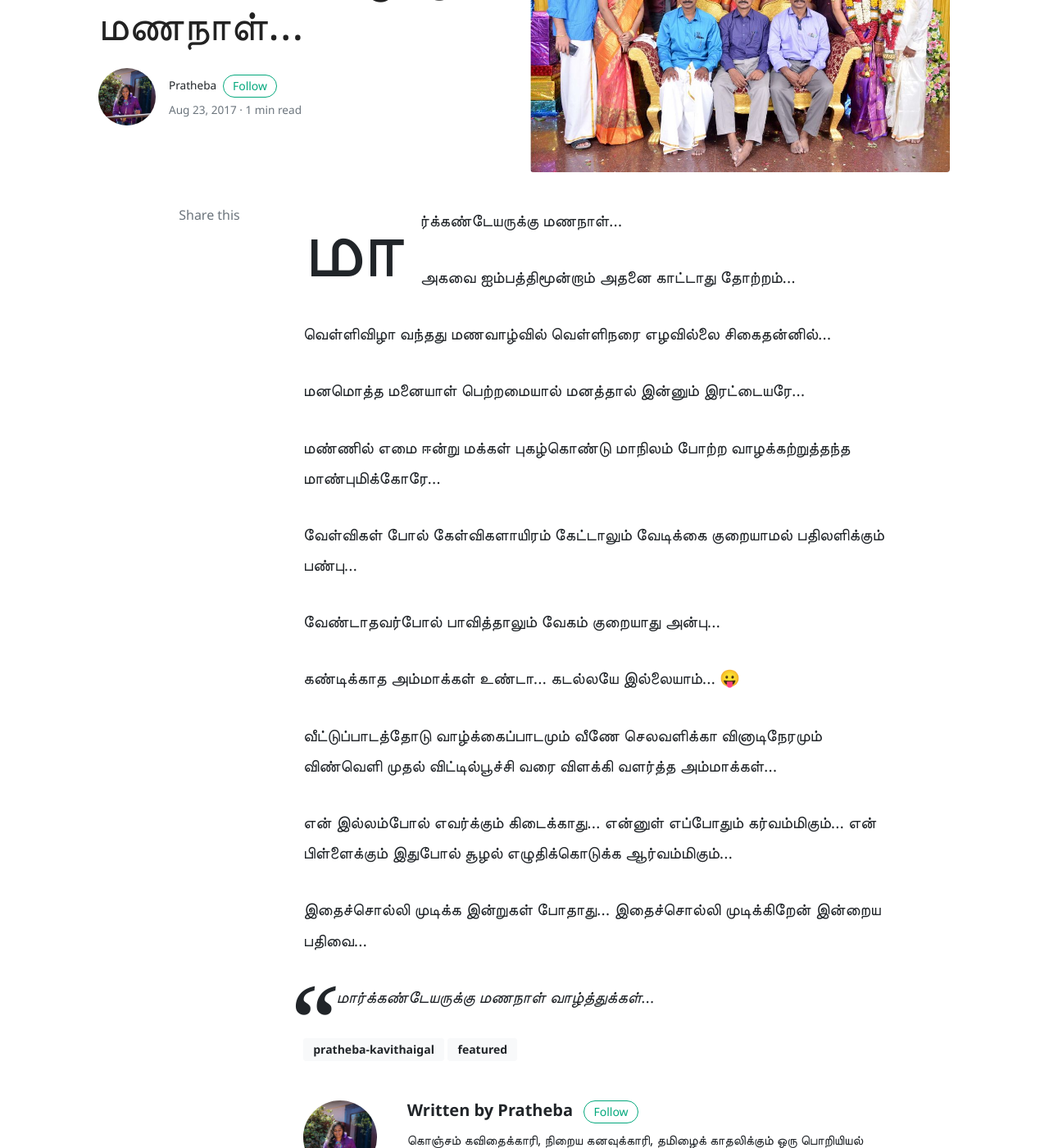
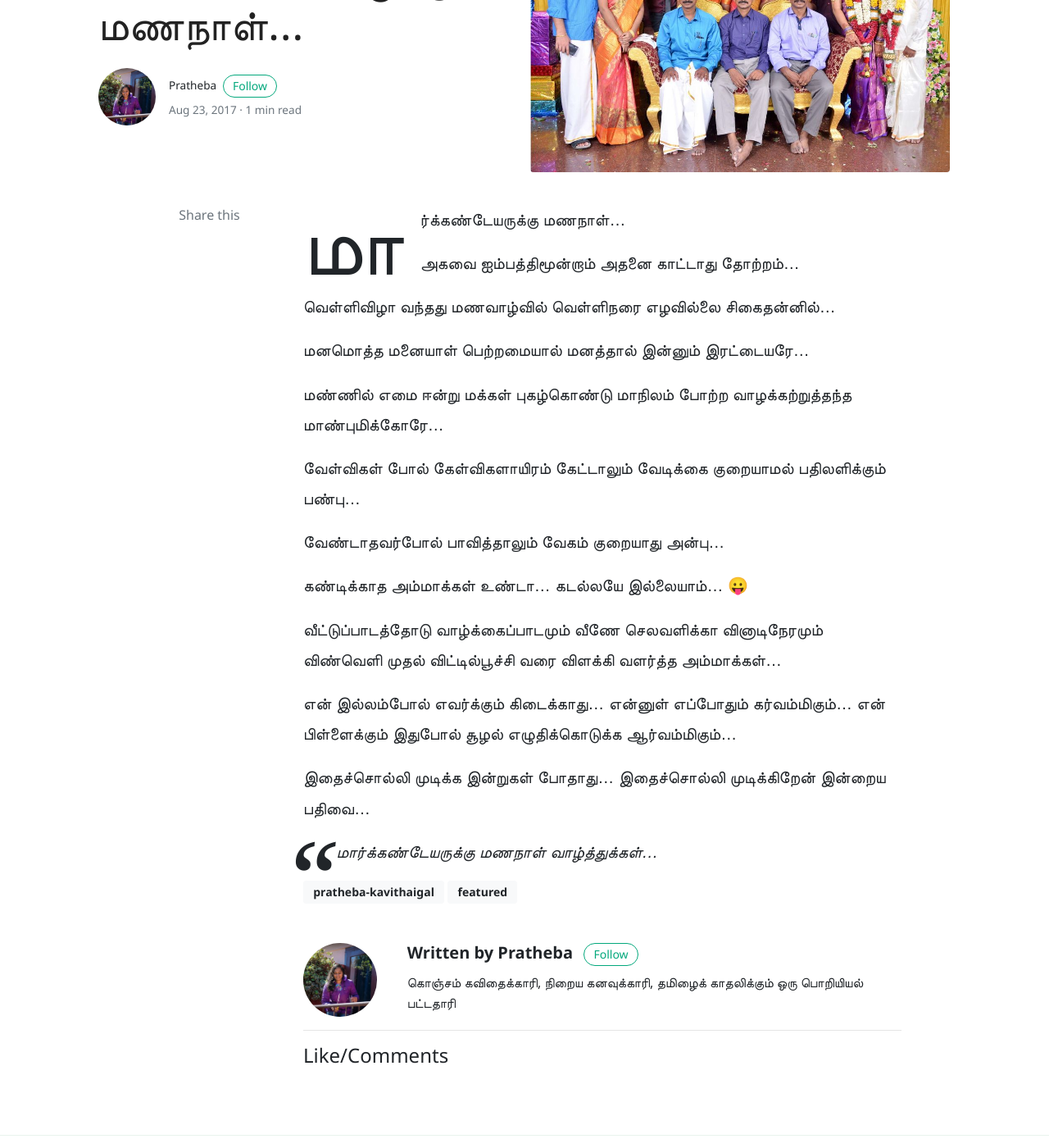
Before and after one commit to vigneshragupathy/pratheba, a Jekyll site: the page built from _posts/2017-08-23-happy-wedding-day.markdown, in a window 1280 px wide and 1400 px high, scrolled down 232 px. Shown: the whole window at 82% size. Built offline with Jekyll 4.4.1, drawn with Linux system fonts in a browser that asks for light colours; nearby versions of some CDN libraries; some web fonts are replaced; comment, search, counter and statistics services are not loaded.

Commit message:
Added new font for better tamil post readability

```diff
--- a/_layouts/default.html
+++ b/_layouts/default.html
@@ -15,6 +15,7 @@
 
     <!-- Google Fonts-->
     <link href="https://fonts.googleapis.com/css?family=Lora:400,400i,700" rel="stylesheet">
+<link href="https://fonts.googleapis.com/css2?family=Mukta+Malar:wght@500&display=swap" rel="stylesheet">
 
     <!-- Bootstrap Modified -->
     <link rel="stylesheet" href="{{site.baseurl}}/assets/css/main.css">
--- a/assets/css/theme.css
+++ b/assets/css/theme.css
@@ -652,10 +652,20 @@ footer {
     margin-top:10px;
 }
 article {
-	font-size:20px;
+	font-size:16px;
+	/* font-family: 'Catamaran', sans-serif; */
+	font-family: 'Mukta Malar', sans-serif;
 	line-height:1.86;
-    font-family:Lora;
+    /* font-family:Lora; */
 }
+
+@media (min-width: 600px) {
+    article {
+		font-size:20px;
+		/* font-family: 'Catamaran', sans-serif; */
+		font-family: 'Mukta Malar', sans-serif;
+	}
+  }
 .article-headline {
     font-family: Georgia,Times,"Times New Roman",serif;
     font-size: 3.2rem;
@@ -664,7 +674,7 @@ article {
     color: #222222;
 }
 article p,article pre,article figure,article img,article blockquote,article iframed,article embed {
-	margin-bottom:2rem;
+	margin-bottom:1rem;
 }
 article blockquote {
 	padding-left:40px;
```
